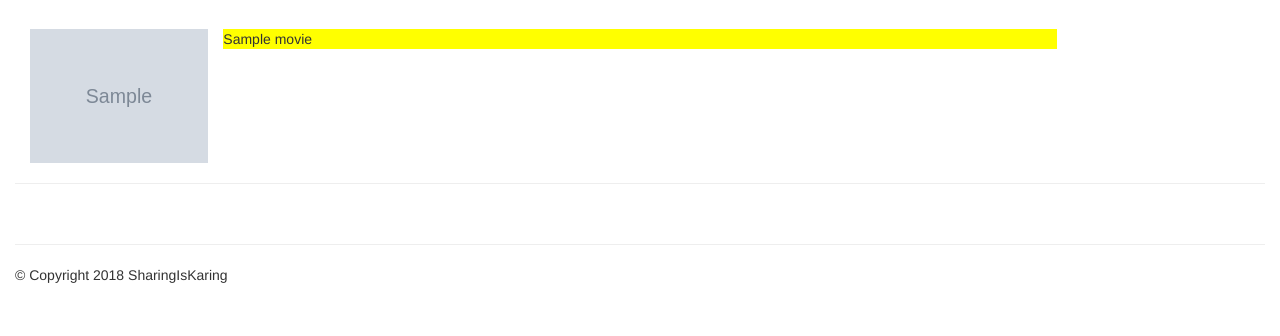
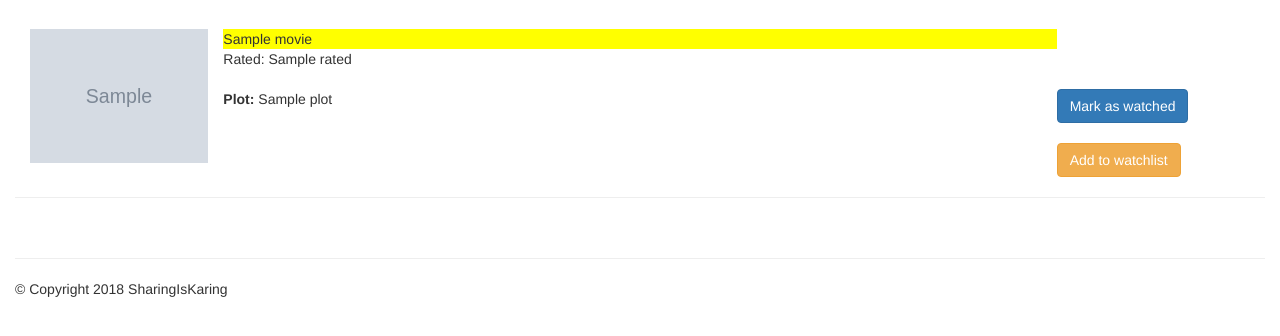
Before and after one commit to shafali731/SharingIsKaring, a Flask app: template templates/movie_search.html in a window 1280 px wide. Shown: the part 51-387 px from the top of the page. Run offline with Flask 2, Linux system fonts and the light colour scheme; the template is opened without the code that fills it: most values are stand-ins (such as "Sample title", 1, 10 or a date in 2020); grey boxes marked "Sample" are stand-in pictures; some libraries are stand-ins or nearby versions.

Commit message:
added plot and poster to movies_search; fixed poster sizing

```diff
--- a/devlog.txt
+++ b/devlog.txt
@@ -102,5 +102,8 @@ karenL -- 2018-11-28 13:20
 --------------------------------------------------------------
 1. Used imdb of movies from search to create a more informative
 list of dictionaries for movie search page.
-2. Movie search result displays simple movie information.
+2. Movie search result displays simple movie information (poster,
+title, summary).
+3. Added dummy buttons in movie_search for future use of adding
+movies to watch list or watched list.
 ==============================================================
--- a/templates/book_search.html
+++ b/templates/book_search.html
@@ -34,14 +34,14 @@ Books
         {% endif %}
       </div>
     </div>
-       <div class="col-md-3">
+    <div class="col-md-2">
       <br><br><br>
       <div class="row">
-            <button type="button" class="btn btn-primary">Add to Read</button>
+        <button type="button" class="btn btn-primary">Mark as read</button>
       </div>
       <br>
       <div class="row">
-            <button type="button" class="btn btn-warning">Add to Wishlist</button>
+        <button type="button" class="btn btn-warning">Add to wishlist</button>
       </div>
     </div>
   </div>
--- a/templates/movie_search.html
+++ b/templates/movie_search.html
@@ -16,6 +16,23 @@ Movies
       <div class="row" style="background-color:yellow;">
 	{{movie.Title}}
       </div>
+      <div class="row">
+	Rated: {{movie.Rated}}
+      </div>
+      <br>
+      <div class="row">
+	<b>Plot: </b>{{movie.Plot}}
+      </div>
+    </div>
+    <div class="col-md-2">
+      <br><br><br>
+      <div class="row">
+        <button type="button" class="btn btn-primary">Mark as watched</button>
+      </div>
+      <br>
+      <div class="row">
+        <button type="button" class="btn btn-warning">Add to watchlist</button>
+      </div>
     </div>
   </div>
 </div>
```
Lines whose indentation alone changed are shown as unchanged.
